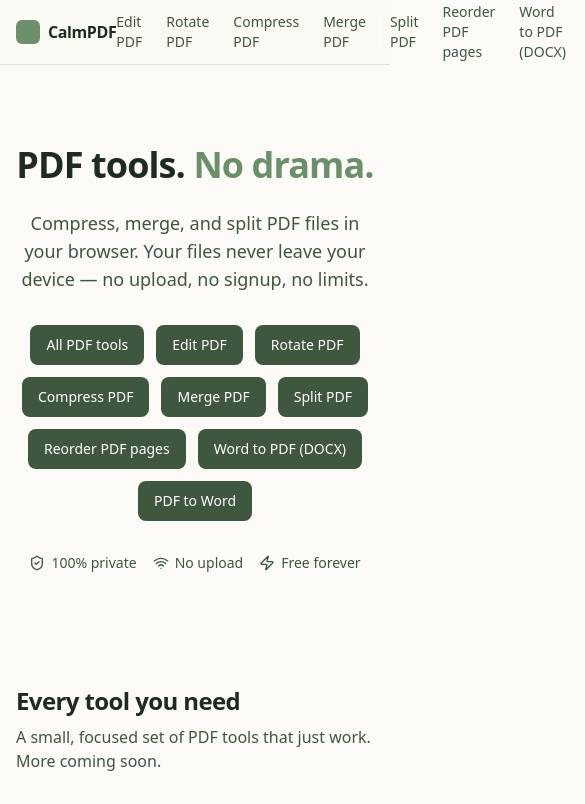
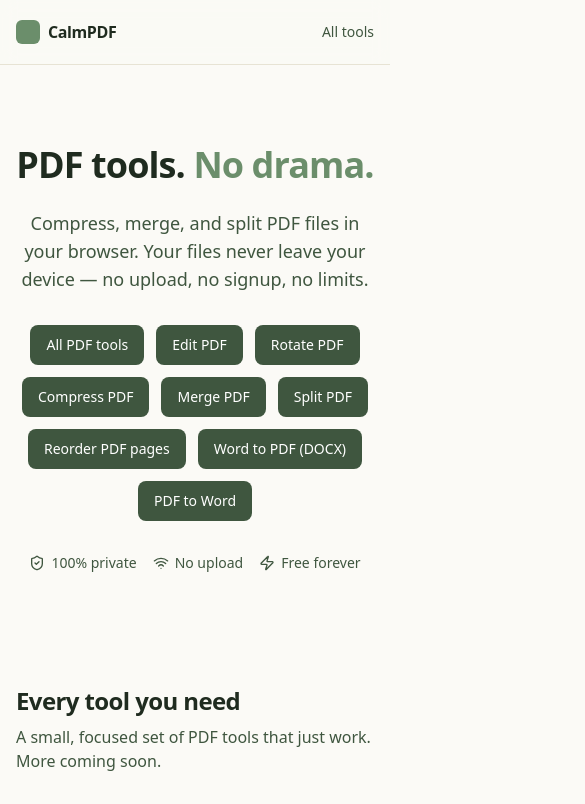
Before and after one commit to lorenzo-gu/calmpdf, a Next.js app: page / in a window 390 px wide. Shown: the top 804 px of the page, 585 px wide, since content can reach past the window. Built offline with nearby package versions, Linux system fonts and the light colour scheme.

Commit message:
Fix mobile header overflow on small screens

```diff
--- a/src/components/Header.tsx
+++ b/src/components/Header.tsx
@@ -5,18 +5,25 @@ import { TOOLS } from "@/content/tools";
 export function Header() {
   return (
     <header className="border-b border-sand-200 bg-sand-50/80 backdrop-blur sticky top-0 z-40">
-      <div className="mx-auto max-w-content px-4 md:px-6 h-16 flex items-center justify-between">
-        <Link href="/" className="flex items-center gap-2 no-underline">
-          <span aria-hidden className="inline-block h-6 w-6 rounded-md bg-sage-500" />
-          <span className="font-semibold text-sage-900 tracking-tight">{SITE.name}</span>
+      <div className="mx-auto max-w-content h-16 min-w-0 px-4 md:px-6 flex items-center justify-between gap-3">
+        <Link href="/" className="min-w-0 flex items-center gap-2 no-underline shrink">
+          <span aria-hidden className="inline-block h-6 w-6 shrink-0 rounded-md bg-sage-500" />
+          <span className="truncate font-semibold text-sage-900 tracking-tight">{SITE.name}</span>
         </Link>
-        <nav aria-label="Primary" className="flex items-center gap-6 text-sm">
+
+        <nav aria-label="Primary" className="hidden min-w-0 items-center gap-6 text-sm md:flex">
           {TOOLS.map((t) => (
             <Link key={t.slug} href={`/${t.slug}`} className="text-sage-700 no-underline hover:text-sage-900">
               {t.h1}
             </Link>
           ))}
         </nav>
+
+        <nav aria-label="Primary mobile" className="flex shrink-0 items-center text-sm md:hidden">
+          <Link href="/tools" className="text-sage-700 no-underline hover:text-sage-900">
+            All tools
+          </Link>
+        </nav>
       </div>
     </header>
   );
```
